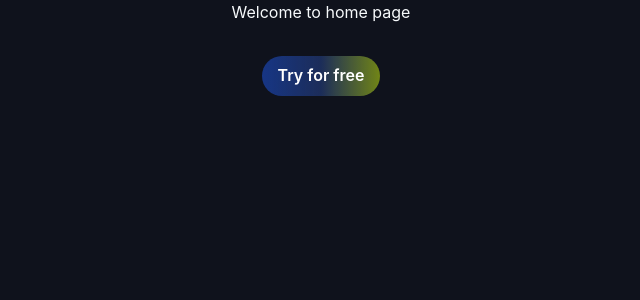
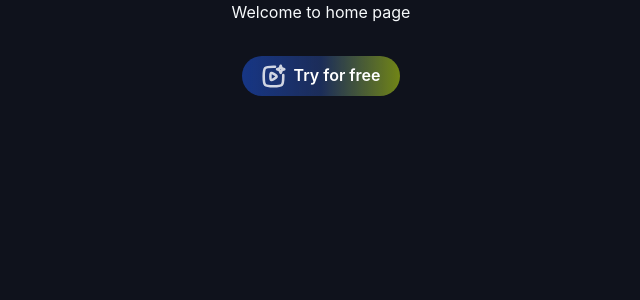
Before and after one commit to code-blaze-academy/xpress-ai-app, a React (Vite) app: page / in a window 1280 px wide. Shown: the top 300 px of the page, without its empty margins (319-959 px from the left). Built offline with nearby package versions, Linux system fonts and the light colour scheme.

Commit message:
added icon

```diff
--- /dev/null
+++ b/src/components/assets/icons/VideoIcon.jsx
@@ -0,0 +1,20 @@
+import React from 'react'
+
+const VideoIcon = (props) => {
+  return (
+ <svg
+  width="28"
+  height="27"
+  viewBox="0 0 28 27"
+  xmlns="http://www.w3.org/2000/svg"
+  fill="none"
+  {...props}
+  >
+  <path d="M16.9444 14.5739C16.7632 15.3263 15.904 15.8579 14.1844 16.9199C12.5248 17.9471 11.6944 18.4619 11.0248 18.2555C10.7436 18.1654 10.4911 18.0027 10.2928 17.7839C9.80078 17.2439 9.80078 16.1951 9.80078 14.0999C9.80078 12.0047 9.80078 10.9559 10.2928 10.4159C10.4968 10.1927 10.7488 10.0307 11.0248 9.94553C11.6944 9.73793 12.5248 10.2527 14.1856 11.2799C15.904 12.3431 16.7632 12.8747 16.9456 13.6259C17.02 13.9375 17.02 14.2623 16.9456 14.5739" stroke="white" strokeOpacity="0.8" strokeWidth="3" strokeLinecap="round" strokeLinejoin="round"/>
+  <path d="M24.7976 12.3C24.7992 12.864 24.8 13.464 24.8 14.1C24.8 19.4736 24.8 22.1615 23.1308 23.8307C21.4616 25.4999 18.7748 25.4999 13.4 25.4999C8.0264 25.4999 5.3384 25.4999 3.6692 23.8307C2 22.1615 2 19.4748 2 14.1C2 8.72635 2 6.03835 3.6692 4.36915C5.3384 2.69995 8.0252 2.69995 13.4 2.69995C14.036 2.69995 14.636 2.70075 15.2 2.70235" stroke="white" strokeOpacity="0.8" strokeWidth="3" strokeLinecap="round" strokeLinejoin="round"/>
+  <path d="M21.7996 1.5L22.1092 2.3364C22.5148 3.4332 22.7176 3.9816 23.1172 4.3812C23.518 4.782 24.0664 4.9848 25.1632 5.3904L25.9996 5.7L25.1632 6.0096C24.0664 6.4152 23.518 6.618 23.1184 7.0176C22.7176 7.4184 22.5148 7.9668 22.1092 9.0636L21.7996 9.9L21.49 9.0636C21.0844 7.9668 20.8816 7.4184 20.482 7.0188C20.0812 6.618 19.5328 6.4152 18.436 6.0096L17.5996 5.7L18.436 5.3904C19.5328 4.9848 20.0812 4.782 20.4808 4.3824C20.8816 3.9816 21.0844 3.4332 21.49 2.3364L21.7996 1.5Z" stroke="white" strokeOpacity="0.8" strokeWidth="3" strokeLinecap="round" strokeLinejoin="round"/>
+ </svg>
+  )
+}
+
+export default VideoIcon
--- a/src/pages/home/Home.jsx
+++ b/src/pages/home/Home.jsx
@@ -3,6 +3,7 @@ import CustomButton from "../../components/CustomButton"
 import { FaArrowAltCircleDown } from "react-icons/fa"
 import { FaRProject } from "react-icons/fa6"
 import { useNavigate } from "react-router-dom"
+import VideoIcon from "../../components/assets/icons/VideoIcon"
 
 const Home = () => {
     const navigate = useNavigate();
@@ -17,10 +18,12 @@ const Home = () => {
        <Text textAlign={"center"} mb={"2rem"}>Welcome to home page</Text>
        <CustomButton
          title="Try for free"
+         leftIcon={<VideoIcon width="24px" height="24px" />}
          onClick={handleTryForFree}
          borderRadius={"full"}
          display={"flex"}
          mx={"auto"}
+         padding={"10px 20px"}
        />
     </Box>
   )
```
